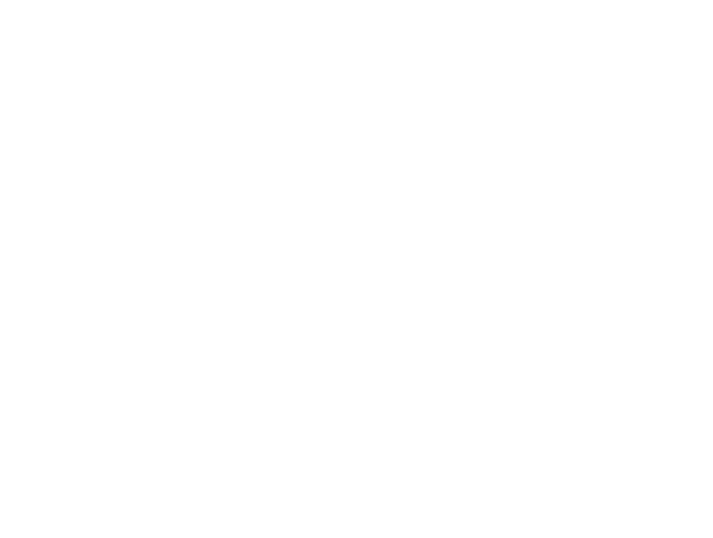
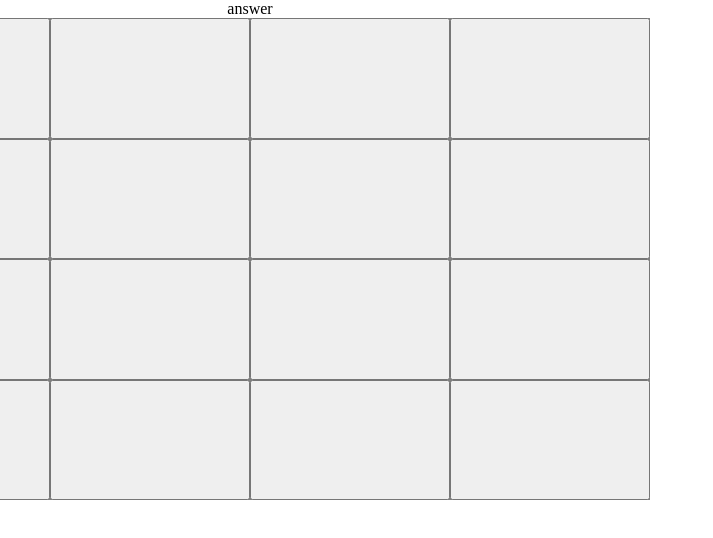
Before and after one commit to Veeeeeee7/calculator, a plain HTML site: page index.html in a window 1280 px wide. Shown: the whole page, without its empty margins (0-713 px from the left). Drawn offline with Linux system fonts and the light colour scheme.

Commit message:
buttons created

```diff
--- a/index.html
+++ b/index.html
@@ -4,7 +4,48 @@
         <meta charset="UTF-8" />
         <meta http-equiv="X-UA-Compatible" content="IE=edge" />
         <meta name="viewport" content="width=device-width, initial-scale=1.0" />
-        <title>Document</title>
+        <title>Calculator</title>
+        <script defer type="module" src="calculation.js"></script>
+        <style>
+            body {
+                height: 500px;
+                width: 500px;
+                display: flex;
+                justify-content: center;
+                align-items: center;
+                margin: 0;
+                flex-direction: column;
+            }
+
+            #button-section {
+                display: grid;
+                background-color: grey;
+                width: 100vmin;
+                height: 100vmin;
+                grid-template-rows: repeat(4, 1fr);
+                grid-template-columns: repeat(4, 1fr);
+            }
+        </style>
     </head>
-    <body></body>
+    <body>
+        <nav id="answer-section">answer</nav>
+        <div id="button-section">
+            <button type="button"></button>
+            <button type="button"></button>
+            <button type="button"></button>
+            <button type="button"></button>
+            <button type="button"></button>
+            <button type="button"></button>
+            <button type="button"></button>
+            <button type="button"></button>
+            <button type="button"></button>
+            <button type="button"></button>
+            <button type="button"></button>
+            <button type="button"></button>
+            <button type="button"></button>
+            <button type="button"></button>
+            <button type="button"></button>
+            <button type="button"></button>
+        </div>
+    </body>
 </html>
```
Also changed, not shown: calculation.js (added).
